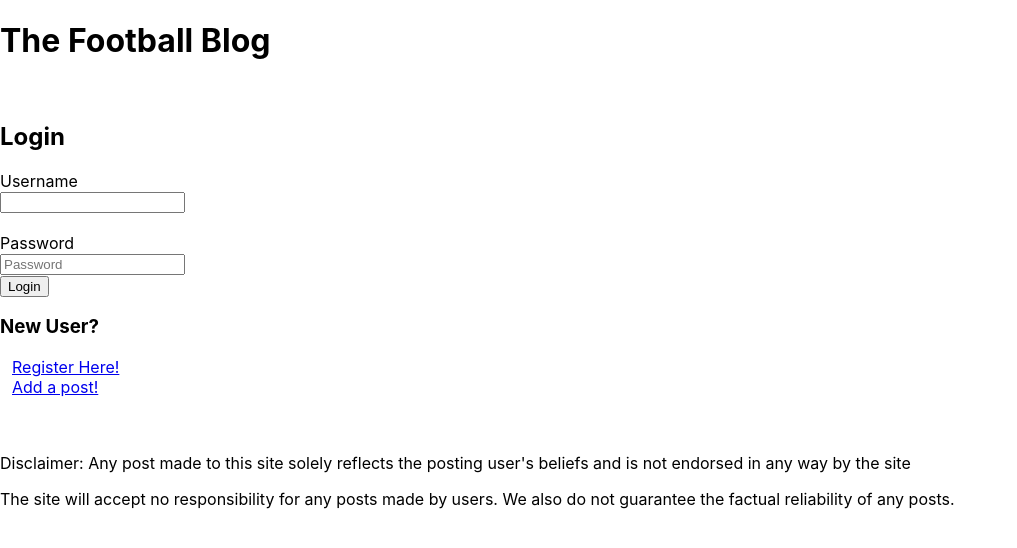
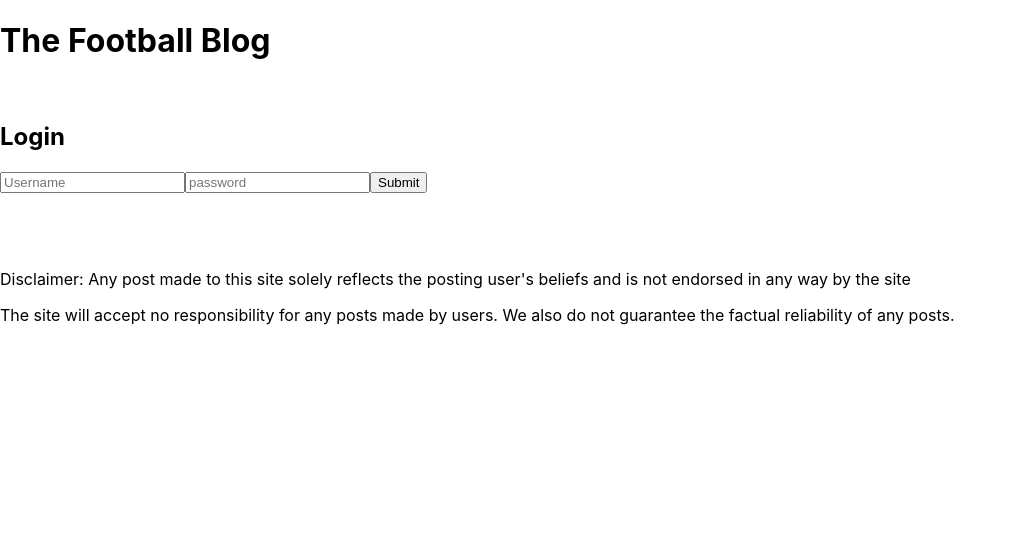
Before and after one commit to HarryYelland/Secure-Blog, a React (Create React App) app in the folder frontend/: page / in a window 1280 px wide. Shown: the top 548 px of the page, without its empty margins (0-1017 px from the left). Built offline with nearby package versions, Linux system fonts and the light colour scheme.

Commit message:
Fixed Login System

```diff
--- a/frontend/src/components/Login.js
+++ b/frontend/src/components/Login.js
@@ -1,34 +1,49 @@
-import { useState, useEffect } from "react";
-import Axios from "axios";
+import React, {Fragment, useState, useEffect} from 'react';
+import './style.css';
 
-// Function to login user
-const submit = () => {
-  Axios.get("http://localhost:3001/login-user", {
-  }).then((response) => {
-    alert("TEST");
-  });
+function Login() {
+    const [username, setUsername] = useState("");
+    const [password, setPassword] = useState("");
+    const [response, setResponse] = useState("")
 
-};
+    const onSubmitForm = async (e) => {
+      e.preventDefault();
+      try {
+        const rawResponse = await fetch(`http://localhost:3001/login-user/?user=${username}&pass=${password}`);
+        const parseResponse = await rawResponse.json();
 
-// Main function for adding a product to a sales order page
-function Login() {
-  return (
-    <div>
-      <h2>Login</h2>
-      <form>
-        <label for="username">Username</label><br/>
-        <input type="text" id="username"/><br/>
-        <br/>
-        <label for="password" placeholder="Password">Password</label><br/>
-        <input id="password" placeholder="Password" type="password"></input>
-        <br/>
-        <button type="submit" id="userSubmit" onClick={submit}>Login</button>
-    </form>
-    <h3>New User?</h3>
-    <a href="/register">Register Here!</a><br/>
-      <a href="/SearchPosts">Add a post!</a>
-  </div>
-  );
+        //console.log(parseResponse);
+        setResponse(parseResponse.message);
+        await sessionStorage.setItem("session", parseResponse.session);
+        window.location.href="/2FA";
+      } catch (error) {
+        console.error(error.message)
+      }
+    }
+
+    return (
+      <Fragment>
+        <h2>Login</h2>
+        <h3>{response}</h3>
+        <div className='container'>
+          <form onSubmit={onSubmitForm}>
+            <input type="text" name="username"
+            placeholder="Username"
+            className='username'
+            value={username}
+            onChange={e => setUsername(e.target.value)}
+            />
+            <input type="text" name="password"
+            placeholder="password"
+            className='password'
+            value={password}
+            onChange={e => setPassword(e.target.value)}
+            />
+            <button className="btn">Submit</button>
+          </form>
+          <br/>
+        </div>
+      </Fragment>
+    )
 }
-
 export default Login;
```
Also changed, not shown: 1 other file (tests, documents, lock files or other folders).
